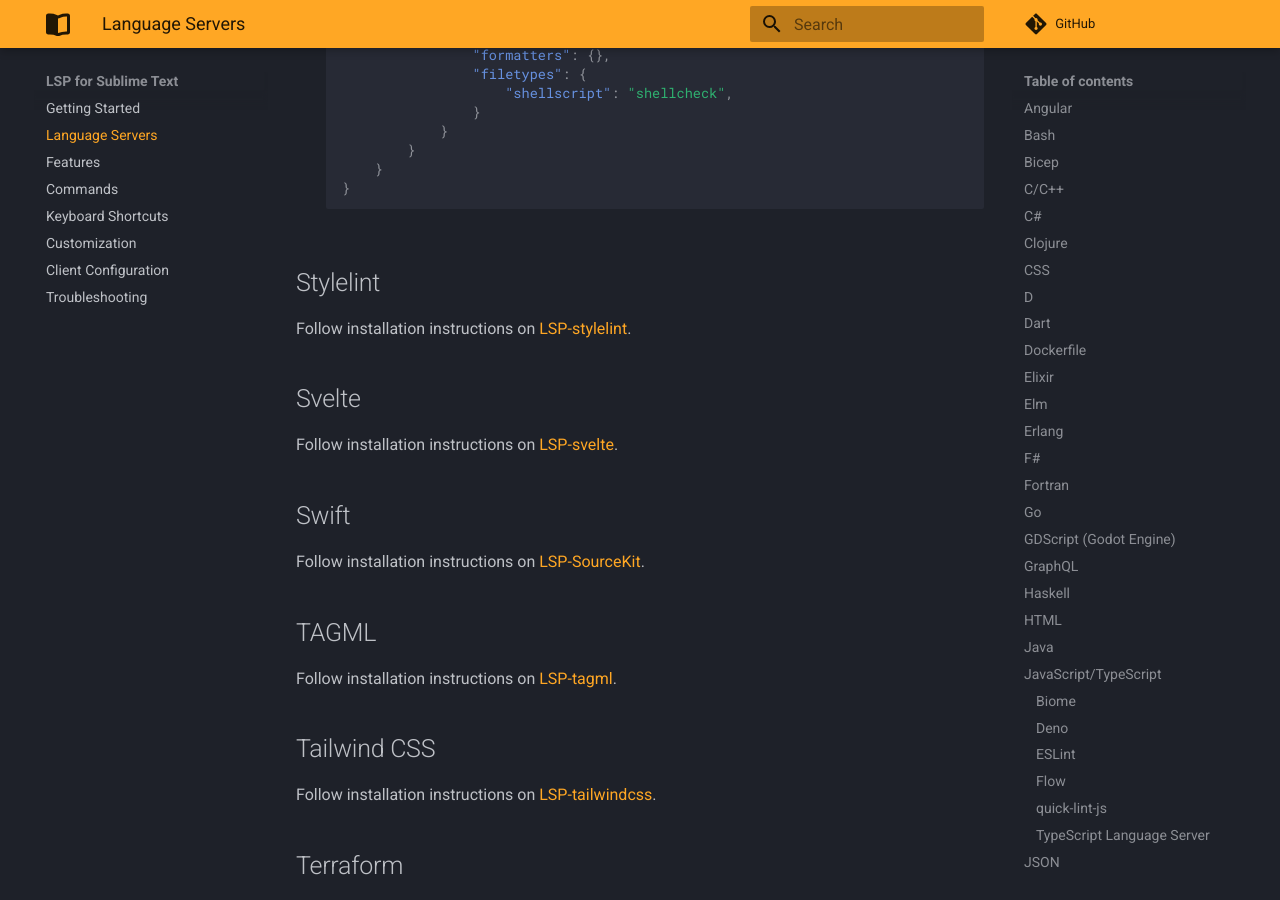
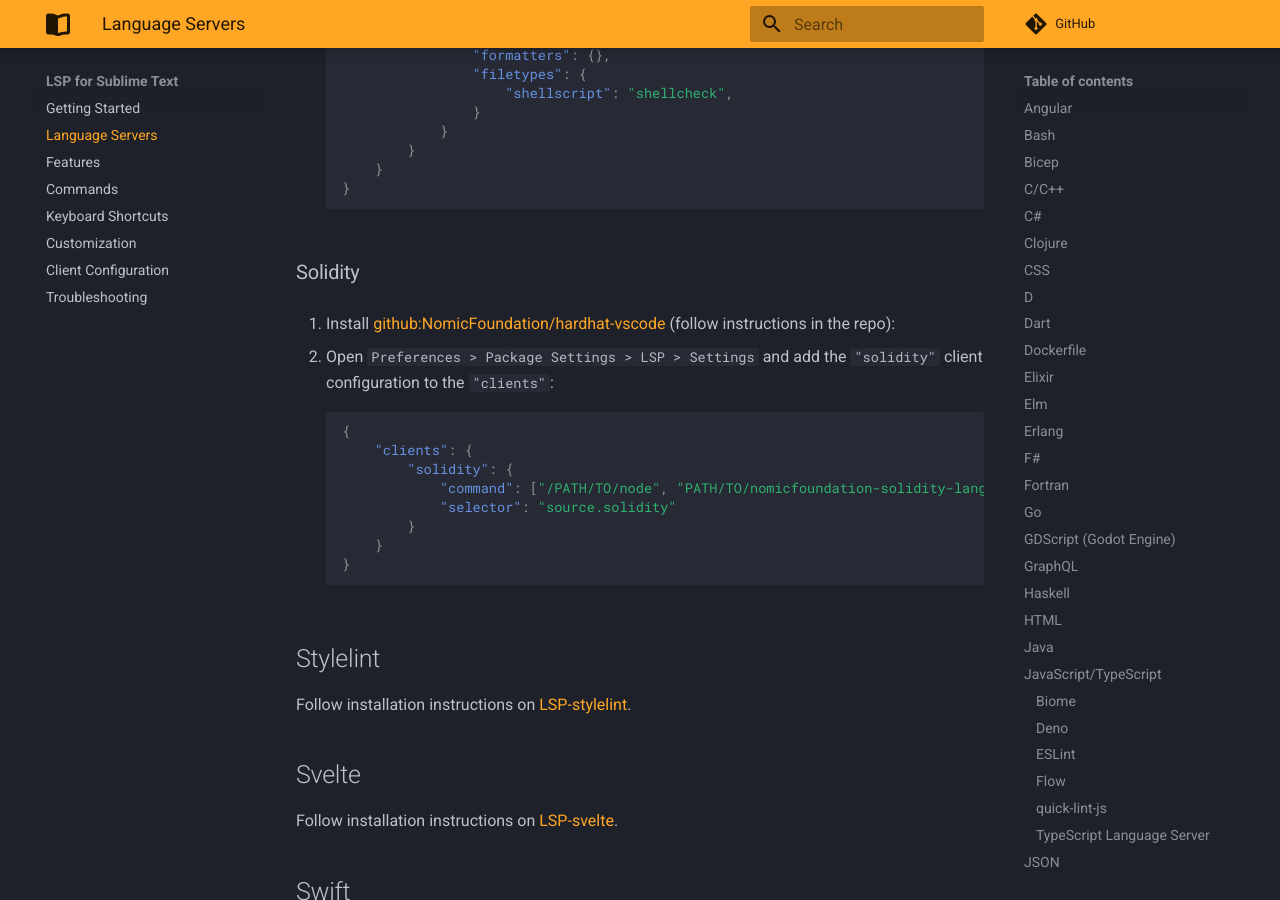
Before and after one commit to sublimelsp/LSP, an MkDocs documentation site: the page built from docs/src/language_servers.md, in a window 1280 px wide and 900 px high, scrolled down 15141 px. Built offline with MkDocs 1.6.1 and Material for MkDocs 9.7.7, drawn with Linux system fonts in a browser that asks for light colours; comment, search, counter and statistics services are not loaded.

Commit message:
docs: added solidity language server setup guide

````diff
--- a/docs/src/language_servers.md
+++ b/docs/src/language_servers.md
@@ -627,6 +627,23 @@
     }
     ```
 
+### Solidity
+
+1. Install [github:NomicFoundation/hardhat-vscode](https://github.com/NomicFoundation/hardhat-vscode/tree/development/server) (follow instructions in the repo):
+
+2. Open `Preferences > Package Settings > LSP > Settings` and add the `"solidity"` client configuration to the `"clients"`:
+
+    ```jsonc
+    {
+        "clients": {
+            "solidity": {
+                "command": ["/PATH/TO/node", "PATH/TO/nomicfoundation-solidity-language-server", "--stdio"],
+                "selector": "source.solidity"
+            }
+        }
+    }
+    ```
+
 ## Stylelint
 
 Follow installation instructions on [LSP-stylelint](https://github.com/sublimelsp/LSP-stylelint).
````
